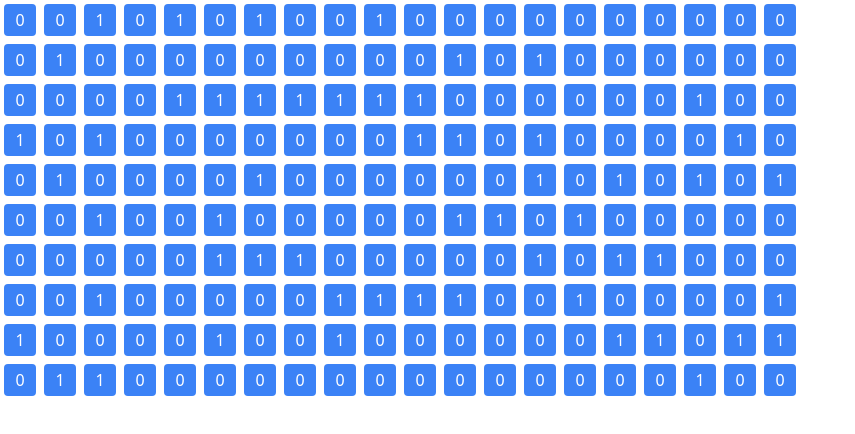
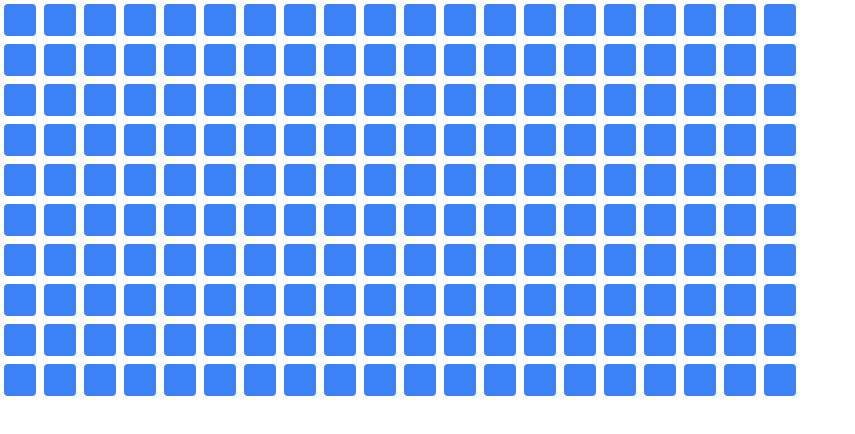
Before and after one commit to BlueZeeKing/minesweeper, a Next.js app: page / in a window 1280 px wide. Shown: the top 434 px of the page, without its empty margins (0-855 px from the left). Built offline with nearby package versions, Linux system fonts and the light colour scheme.

Commit message:
Add some functionality

```diff
--- a/pages/index.tsx
+++ b/pages/index.tsx
@@ -4,11 +4,13 @@ import { useState, useEffect } from 'react'
 interface Square {
   bomb: boolean;
   checked: boolean;
+  index: number;
+  display: number;
 }
 
 const WIDTH = 20;
 const HEIGHT = 10;
-const BOMB_WEIGHT = 0.3;
+const BOMB_WEIGHT = 0.1;
 
 export default function Home() {
   const [board, setBoard] = useState<Square[][]>([]);
@@ -20,7 +22,9 @@ export default function Home() {
       for (let x = 0; x < WIDTH; x++) {
         row.push({
           bomb: Math.random() < BOMB_WEIGHT,
-          checked: false
+          checked: false,
+          index: y * WIDTH + x,
+          display: -1,
         });
       }
       temp.push(row)
@@ -28,6 +32,53 @@ export default function Home() {
 
     setBoard(temp)
   }, [])
+
+  const handleClick = (index) => {
+    let copy = JSON.parse(JSON.stringify(board));
+    let [item, x, y] = indexToItem(index, copy);
+
+    let count = getCount(x, y);
+
+    item.display = count;
+
+     if (item.bomb) {
+       item.display = 10;
+     }
+
+    if (count == 0) {
+      expandBoard(x, y, copy);
+    }
+
+    setBoard(copy);
+  }
+
+  const getCount = (x, y) => {
+    let count = 0;
+    for (let x1 = Math.max(x - 1, 0); x1 < x + 2 && x1 < WIDTH; x1++) {
+      for (let y1 = Math.max(y - 1, 0); y1 < y + 2 && y1 < HEIGHT; y1++) {
+        if (board[y1][x1].bomb) {
+          count++;
+        }
+      }
+    }
+
+    return count
+  }
+
+  const expandBoard = (x: number, y: number, board: Square[][]) => {
+    for (let x1 = Math.max(x - 1, 0); x1 < x + 2 && x1 < WIDTH; x1++) {
+      for (let y1 = Math.max(y - 1, 0); y1 < y + 2 && y1 < HEIGHT; y1++) {
+        if (!board[y1][x1].bomb && board[y1][x1].display == -1) {
+          let count = getCount(x1, y1);
+          board[y1][x1].display = count;
+
+          if (count == 0 && !(x1 == x && y1 == y)) {
+            expandBoard(x1, y1, board);
+          }
+        }
+      }
+    }
+  }
 
   return (
     <div>
@@ -39,25 +90,31 @@ export default function Home() {
 
       <main className="flex flex-col">
         {board.map((item) => (
-          <Row row={item} />
+          <Row row={item} onClick={handleClick} />
         ))}
       </main>
     </div>
   )
 }
 
-function Row(props: { row: Square[] }) {
+function Row(props: { row: Square[]; onClick: (index: number) => void }) {
   return (
     <div className="flex flex-row">
       {props.row.map((item) => (
-        <Square data={item} />
+        <Square data={item} onClick={props.onClick} />
       ))}
     </div>
   );
 }
 
-function Square(props: { data: Square }) {
+function Square(props: { data: Square; onClick: (index: number) => void }) {
   return (
-    <div className="w-8 h-8 m-1 bg-blue-500 hover:bg-blue-400 rounded text-center grid place-content-center text-white cursor-pointer">{props.data.bomb ? "1" : "0"}</div>
+    <div className={`w-8 h-8 m-1 ${props.data.display > -1 ? "bg-blue-400" : "bg-blue-500" } hover:bg-blue-400 rounded text-center grid place-content-center text-white cursor-pointer`} onClick={() => props.onClick(props.data.index)}>{props.data.display > 0 ? props.data.display : ""}</div>
   )
 }
+
+function indexToItem(index: number, board: Square[][]): [Square, number, number] {
+  let y = Math.floor(index / WIDTH);
+  let x = index - y * WIDTH;
+  return [board[y][x], x, y]
+}
```
